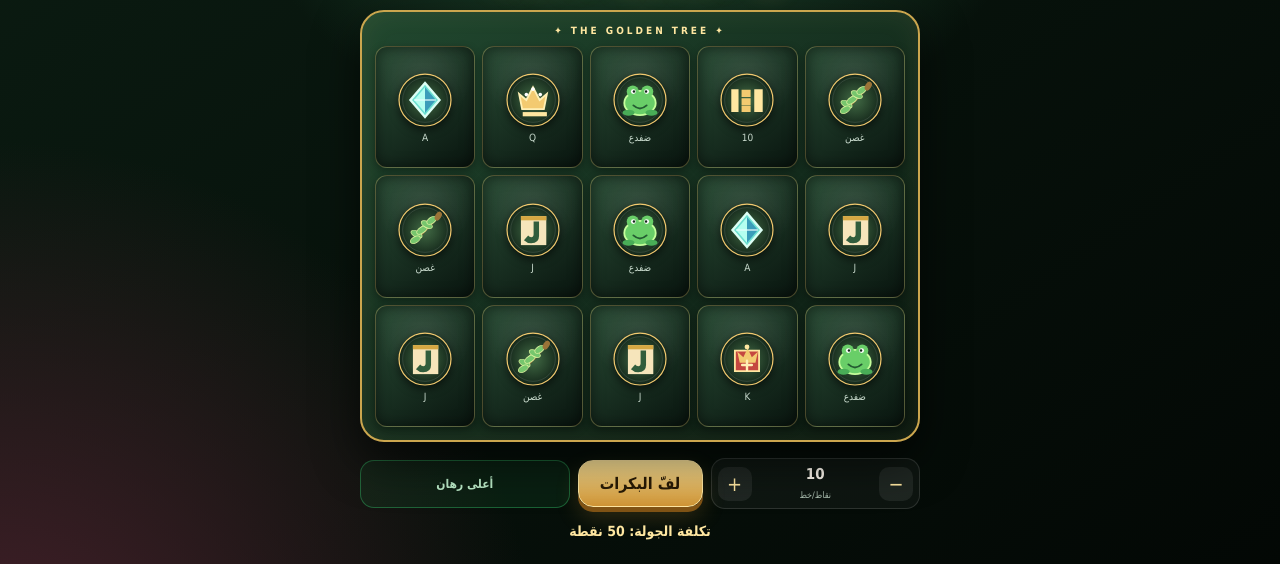
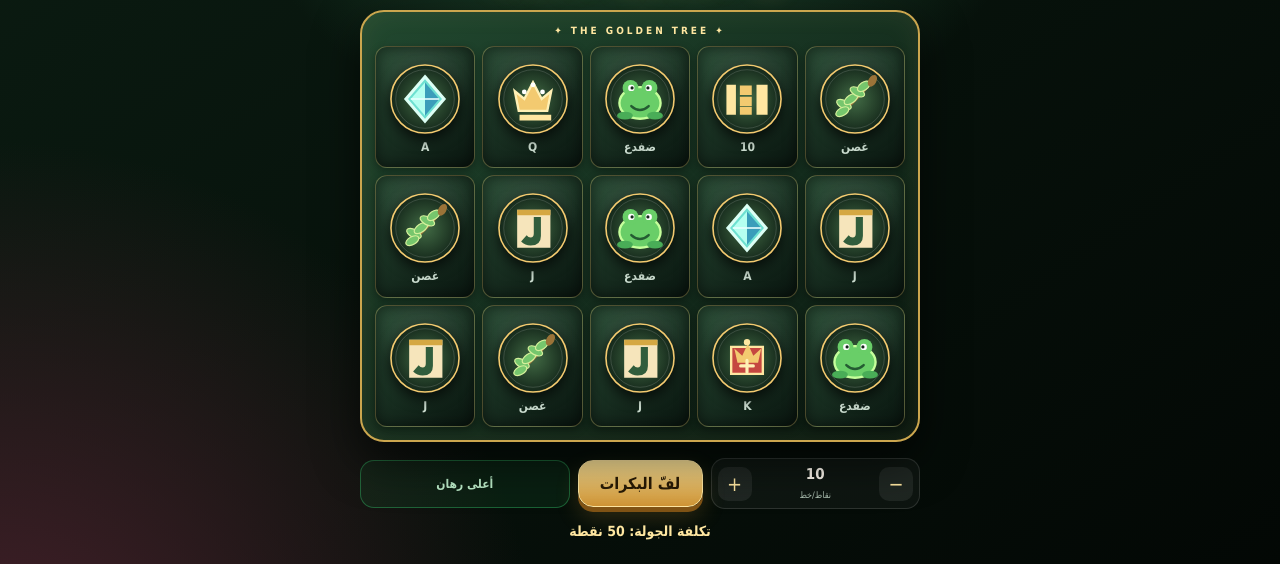
Before and after one commit to gdhhhehhwiii727-cell/CrocoCasino2, a plain HTML site: page index.html in a window 1280 px wide. Shown: the part 175-739 px from the top of the page. Drawn offline with Linux system fonts and the light colour scheme.

Commit message:
Make SVG slot symbols larger

```diff
--- a/index.html
+++ b/index.html
@@ -23,8 +23,8 @@
     .machine-title{margin:0 0 10px;color:var(--gold-light);font-size:10px;font-weight:700;letter-spacing:3px;text-align:center}
     .grid{display:grid;grid-template-columns:repeat(5,1fr);gap:7px;direction:ltr}
     .cell{display:flex;aspect-ratio:.82;flex-direction:column;align-items:center;justify-content:center;gap:3px;overflow:hidden;border:1px solid #f3ca7044;border-radius:12px;background:radial-gradient(circle at 50% 25%,#ffffff18,transparent 45%),linear-gradient(145deg,#2a4d36,#09150f);box-shadow:inset 0 0 14px #0008,0 3px 8px #0005}
-    .cell .icon{display:block;width:clamp(34px,10vw,58px);height:clamp(34px,10vw,58px);filter:drop-shadow(0 3px 5px #0009)}
-    .cell .label{color:#cdded1;font-size:clamp(8px,2vw,10px)}
+    .cell .icon{display:block;width:clamp(46px,14vw,76px);height:clamp(46px,14vw,76px);filter:drop-shadow(0 5px 7px #000b)}
+    .cell .label{color:#cdded1;font-size:clamp(9px,2.3vw,12px);font-weight:700}
     .cell.spinning{animation:tumble .12s linear infinite;filter:blur(1px)}.cell.winner{z-index:1;border-color:var(--gold-light);animation:winner .5s ease-in-out infinite alternate}
     .controls{display:grid;grid-template-columns:1fr auto 1fr;align-items:center;gap:8px;margin-top:16px}
     .bet-control{display:flex;align-items:center;justify-content:space-between;padding:6px;border:1px solid #ffffff20;border-radius:14px;background:#ffffff0a}
```
